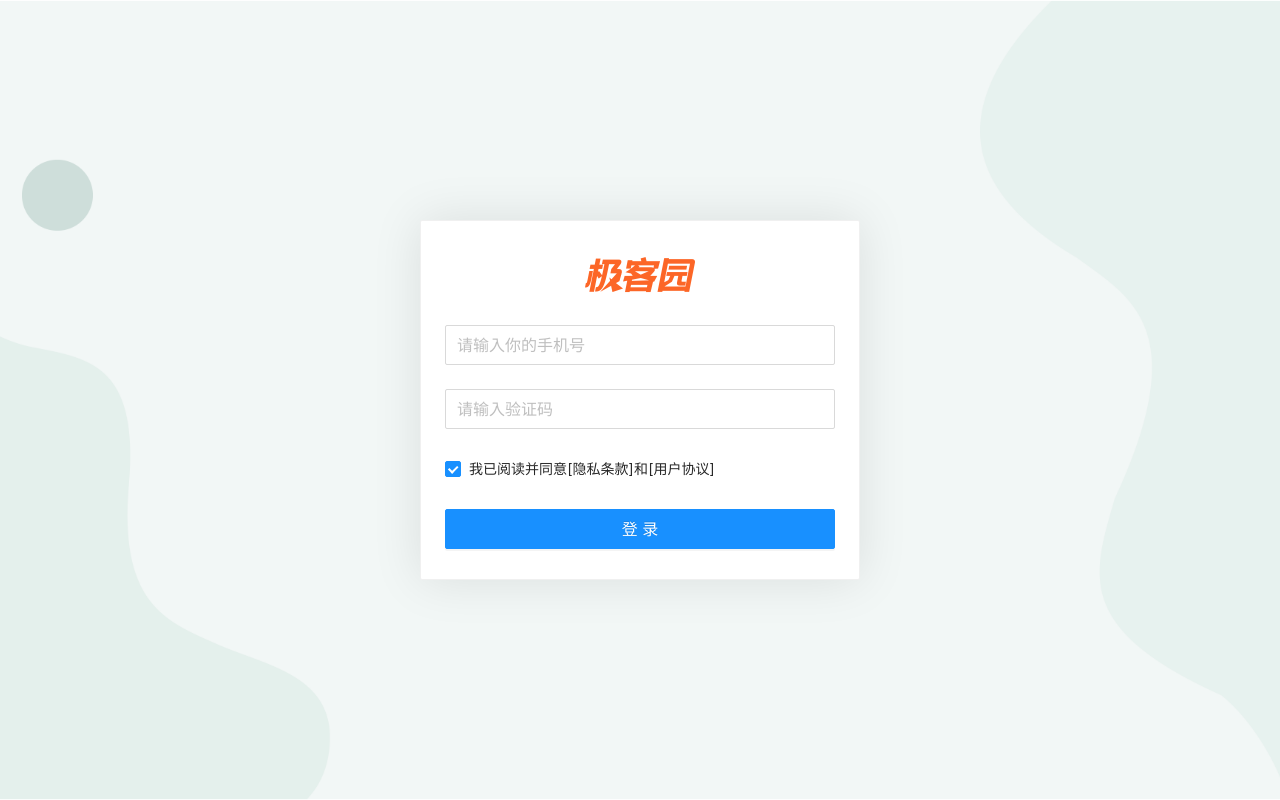
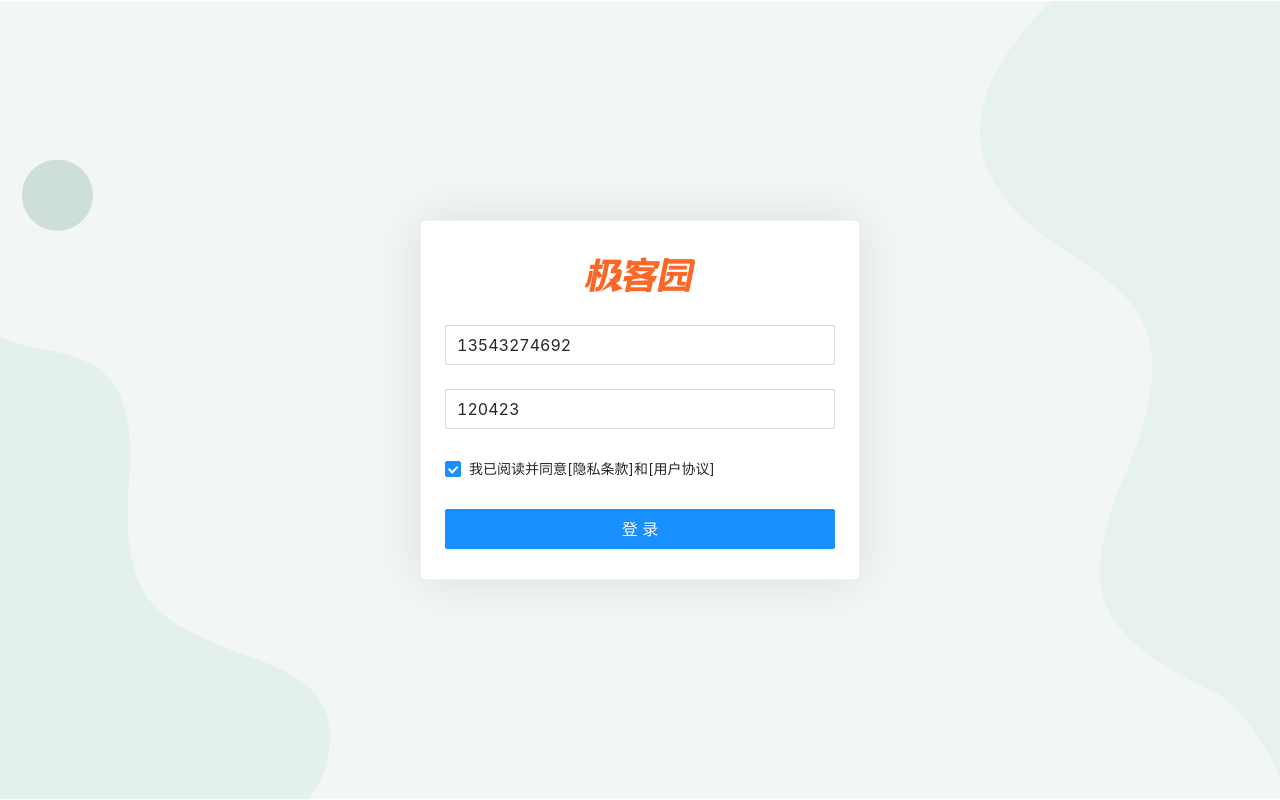
Before and after one commit to xdb23/geek-pc-76, a React (Create React App) app: page /login in a window 1280 px wide. Built offline with nearby package versions, Linux system fonts and the light colour scheme.

Commit message:
登录-获取登录表单值

```diff
--- a/src/pages/Login/index.tsx
+++ b/src/pages/Login/index.tsx
@@ -1,8 +1,10 @@
 import { Card, Form, Input, Button, Checkbox } from 'antd'
 import logo from '../../assets/logo.png'
 import './index.scss'
+
+type FormData = { mobile: string; code: string; remember: boolean }
 const Login = () => {
-  const onFinish = (values: any) => {
+  const onFinish = (values: FormData) => {
     console.log('Success:', values);
   };
 
@@ -16,22 +18,23 @@ const Login = () => {
         <Form
           name="basic"
           labelCol={{ span: 8 }}
+          validateTrigger={['onChange', 'onBlur']}
           wrapperCol={{ span: 24 }}
-          initialValues={{ remember: true }}
+          initialValues={{ remember: true, mobile: 13543274692, code: 120423 }}
           onFinish={onFinish}
           onFinishFailed={onFinishFailed}
           autoComplete="off"
         >
           <Form.Item
-            name="username"
-            rules={[{ required: true, message: '手机号不能为空' }]}
+            name="mobile"
+            rules={[{ required: true, message: '手机号不能为空' }, { pattern: /^(0|86|17951)?(13[0-9]|15[012356789]|166|17[3678]|18[0-9]|14[57])[0-9]{8}$/, message: '手机号格式有误' }]}
           >
             <Input placeholder='请输入你的手机号' size='large' />
           </Form.Item>
 
           <Form.Item
-            name="password"
-            rules={[{ required: true, message: '验证码不能为空' }]}
+            name="code"
+            rules={[{ required: true, message: '验证码不能为空' }, { pattern: /^\d{6}$/, message: '验证码格式有误' }]}
           >
             <Input placeholder='请输入验证码' size='large' />
           </Form.Item>
```
